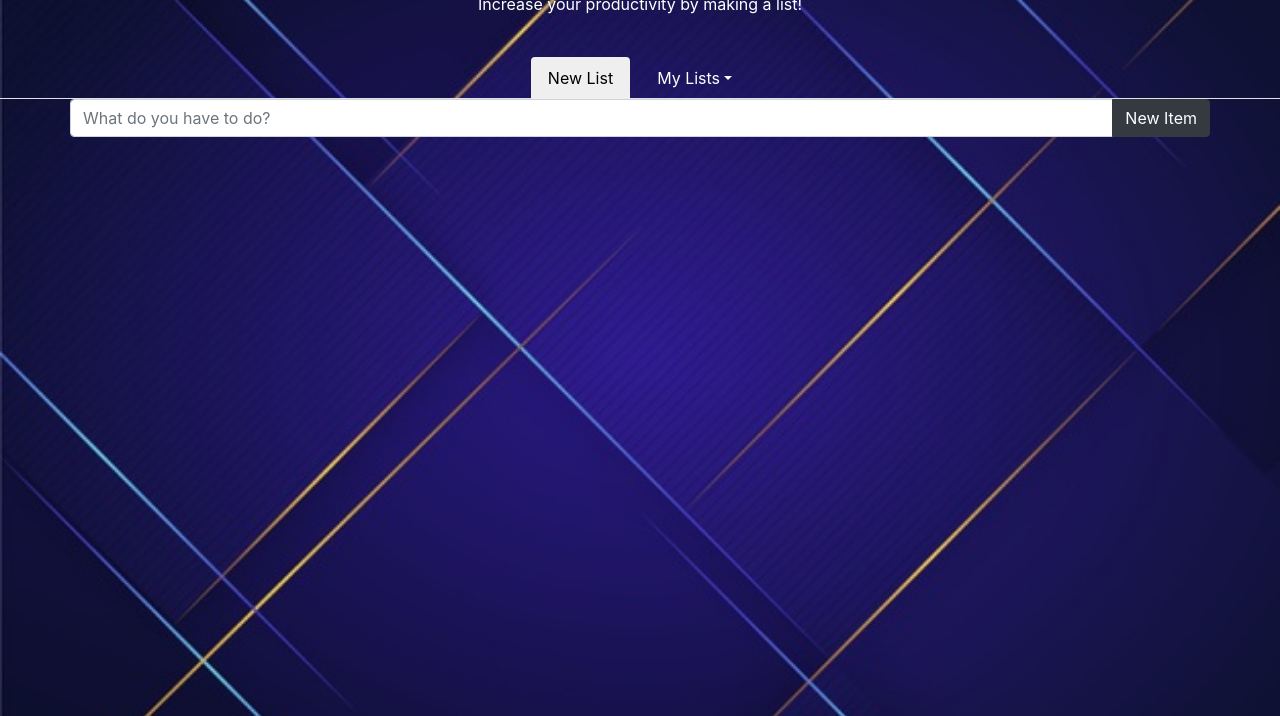
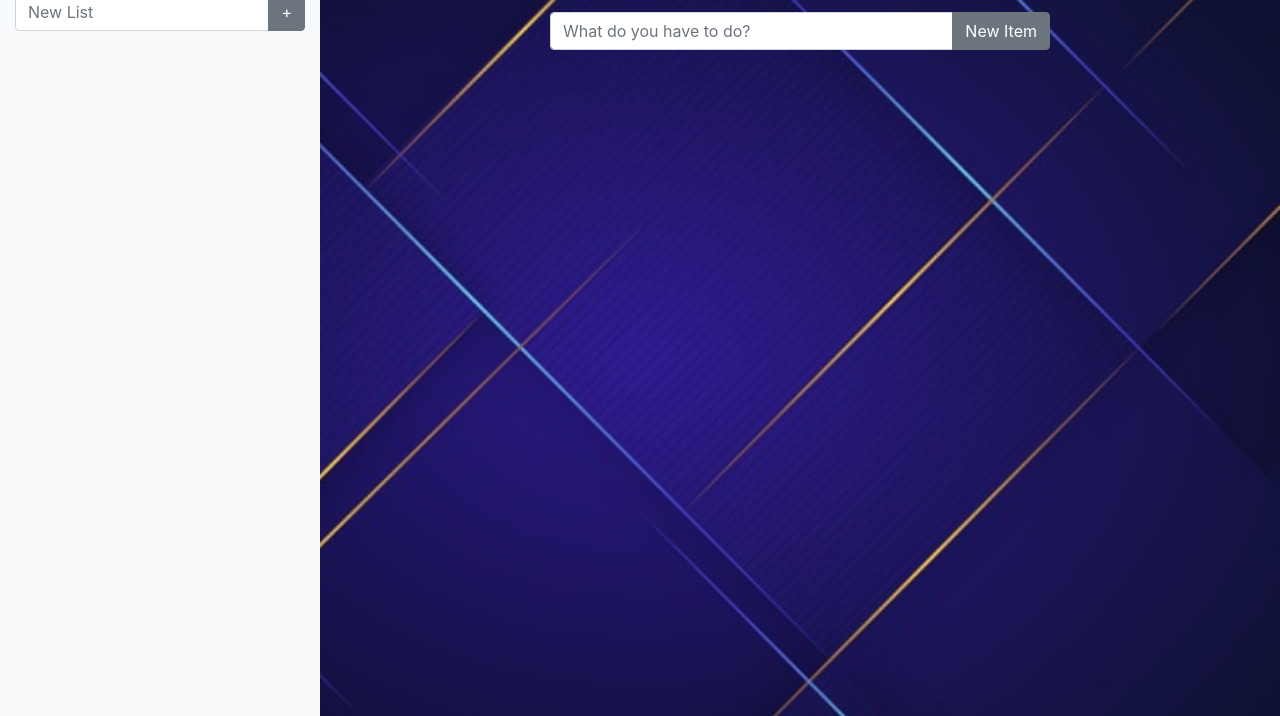
Before and after one commit to LukeGiles3/To-Do-List, a plain HTML site: page index.html in a window 1280 px wide. Shown: the part 84-800 px from the top of the page. Drawn offline with nearby package versions, Linux system fonts and the light colour scheme.

Commit message:
layout/look

```diff
--- a/index.html
+++ b/index.html
@@ -1,4 +1,5 @@
 <!DOCTYPE html>
+
 <html lang="en">
 
 <head>
@@ -12,31 +13,33 @@
 </head>
 
 <body>
-  <div class="center white-font">
-    <h1>To Do List</h1>
-    <p>Increase your productivity by making a list!</p>
-  </div>
-  <ul class="nav nav-tabs justify-content-center">
-    <li class="nav-item">
-      <button class="nav-link" onclick="newList()">New List</button>
-    </li>
-    <li class="nav-item dropdown">
-      <a class="nav-link dropdown-toggle white-font" data-toggle="dropdown" href="#" role="button" aria-haspopup="true" aria-expanded="false">My Lists</a>
-      <div class="dropdown-menu">
+  <div class="container-fluid">
+    <div class="row container-size">
+      <nav class="col-md-3 d-none d-md-block bg-light sidebar">
+        <div class="sidebar">
+          <ul class="nav flex-column">
+            <h4 class="black-font center">My Tasks</h4>
+            <div class="input-group mb-3">
+              <input type="text" class="form-control" placeholder="New List" aria-label="Recipient's username" aria-describedby="button-addon2">
+              <div class="input-group-append">
+                <button class="btn btn-secondary" type="button" onclick="newList()" id="button-addon2">+</button>
+              </div>
+            </div>
+          </ul>
+        </div>
+      </nav>
+      <main class="main-size">
+        <h1 class="center">To Do List</h1>
+        <div class="input-group mb-3">
+          <input type="text" id="todoInput" class="form-control" placeholder="What do you have to do?" aria-label="Recipient's username" aria-describedby="button-addon2">
+          <div class="input-group-append">
+            <button class="btn btn-secondary" type="button" onclick="todoList()" id="button-addon2">New Item</button>
+          </div>
+        </div>
+        <ul class="black-font" id="todoList"></ul>
+        </main>
       </div>
-    </li>
-  </ul>
-  <div id="newList" class="container">
-    <div class="row">
-      <div class="input-group" id="todoForm">
-        <input type="text" class="form-control" id="todoInput" placeholder="What do you have to do?" aria-label="Recipient's username" aria-describedby="button-addon2">
-        <div class="input-group-append">
-          <button class="btn btn-dark" type="button" id="button-addon2" onclick="todoList()">New Item</button>
-        </div>
-      </div>
-      <ul class="list-group col-lg black-font" id="todoList"></ul>
     </div>
-  </div>
 
     <script src="https://code.jquery.com/jquery-3.4.1.slim.min.js"
         integrity="sha384-J6qa4849blE2+poT4WnyKhv5vZF5SrPo0iEjwBvKU7imGFAV0wwj1yYfoRSJoZ+n"
--- a/script.js
+++ b/script.js
@@ -1,6 +1,11 @@
+function newList() {
+
+
+}
+
 function todoList() {
   if(document.getElementById("todoInput").value == '' || document.getElementById("todoInput").value == null) {
-    alert("Doing nothing is something right?")
+    alert("Doing nothing is something right? :D")
   } else {
     let item = document.getElementById("todoInput").value
     let text = document.createTextNode(item)
@@ -10,79 +15,3 @@ function todoList() {
     document.getElementById("todoList").appendChild(newitem)
   }
 }
-
-
-
-
-
-
-
-
-
-
-// class User {
-//   constructor(toDoLists) {
-//     this.toDoLists = toDoLists;
-//   }
-//   newList() {
-//     document.createElement('input')
-//   }
-// }
-
-// class ToDoList {
-//   constructor(selectedHtmlElement) {
-//     this.name = [];
-//     this.notDone = [];
-//     this.done = [];
-//     this.selectedHtmlElement = selectedHtmlElement || document.body;
-//     this.tasks = JSON.parse(window.localStorage.getItem("tasks")) || [];
-//   }
-
-//   addTask(text) {
-//     if (text == '' || text == null) {
-//       alert("Doing nothing is something, right?")
-//     } else {
-//       this.tasks.push(new Task(text))
-//       this.saveTask
-//     }
-//     this.render(this.tasks)
-//   }
-//   saveTask() {
-//     window.localStorage.setItem("tasks", JSON.stringify(this.tasks));
-//   }
-// }
-
-// class Task {
-//   constructor(text) {
-//     this.text = text;
-//     this.isCompleted = false;
-//   }
-// }
-// function newItem() {
-//     var li = document.createElement("LI");
-//     $(li).addClass("list-group-item");
-//     var inputValue = document.getElementById("myInput").value;
-//     var t = document.createTextNode(inputValue);
-//     li.appendChild(t);
-//     if (inputValue === '') {
-//       alert("You must write something!");
-//     } else {
-//       document.getElementById("myUL").appendChild(li);
-//     }
-//   }
-    // document.getElementById("myInput").value = "";
-    // var myNodelist = document.getElementsByTagName("LI");
-    // var i;
-    // for (i = 0; i < myNodelist.length; i++) {
-    //   var span = document.createElement("SPAN");
-    //   var txt = document.createTextNode("\u00D7");
-    //   span.className = "close";
-    //   span.appendChild(txt);
-    //   myNodelist[i].appendChild(span);
-    // }
-    // }
-
-// Create a "close" button and append it to each list item
-
-
-// Click on a close button to hide the current list item
--- a/styles.css
+++ b/styles.css
@@ -3,21 +3,18 @@ body {
     background-size: cover;
     color: white;
 }
-.addBtn {
-    border-radius: 0%;
-    background-color: orange;
-    width: 10%;
-    text-align: center;
-    font-size: 23px;
-  }
 .black-font {
     color: black;
 }
 .white-font {
     color: white;
 }
-ul li {
-    margin: 5px;
+.container-size {
+    height: 800px;
+}
+.main-size {
+    margin: 0 auto;
+    width: 500px;
 }
 .center {
     text-align: center;
```
Also changed, not shown: test.html (deleted, +0 -18 lines), test.js (deleted, +0 -7 lines).
